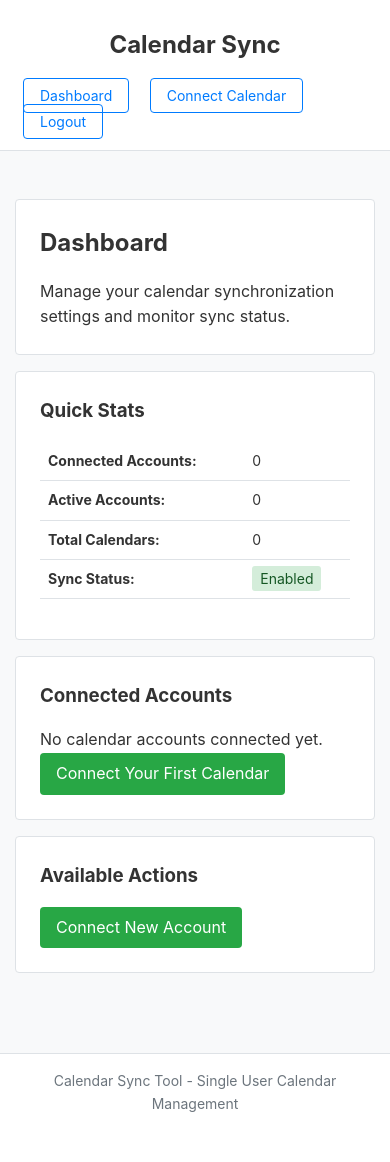
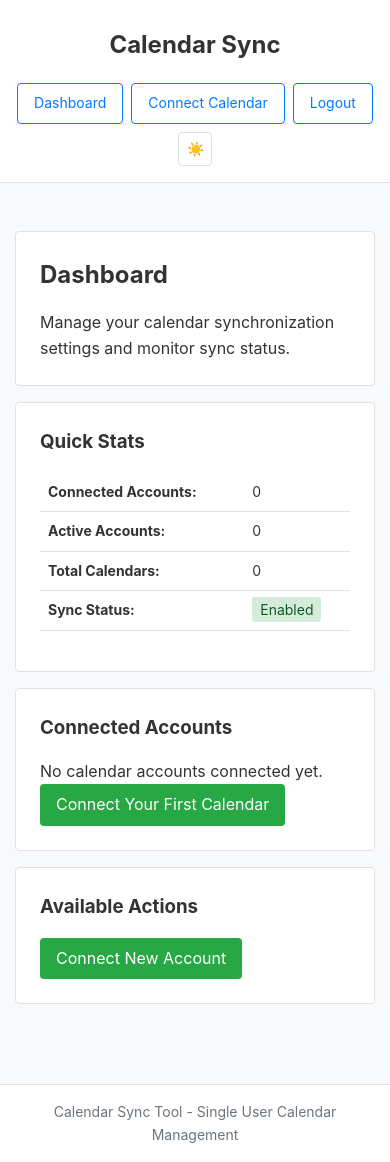
Before and after one commit to heysamtexas/calendar-sync, a Django app: page / in a window 390 px wide. Before the commit the page ends 1112 px from the top, so only its background shows below. Run offline with Django 5.2, Linux system fonts and the light colour scheme; the visitor is signed in with stand-in values (Sample User, id 1); data comes from the database, SQL or seed files in the repository; data that the repository does not hold is empty; some libraries are stand-ins or nearby versions.

Commit message:
Add comprehensive dark mode support to web interface
- Convert all hardcoded colors to CSS custom properties
- Add comprehensive light/dark color palettes with proper contrast
- Implement automatic system preference detection via prefers-color-scheme
- Add manual dark mode toggle button in header navigation
- Store user preference in localStorage with persistence across sessions
- Prevent flash of unstyled content with immediate theme initialization
- Support smooth transitions between light and dark themes
- Maintain accessibility with proper focus indicators and ARIA labels
- Responsive design works seamlessly on mobile and desktop

🤖 Generated with [Claude Code](https://claude.ai/code)

Co-Authored-By: Claude <noreply@anthropic.com>

```diff
--- a/src/static/css/base.css
+++ b/src/static/css/base.css
@@ -1,4 +1,93 @@
 /* Minimal CSS for Calendar Sync Tool MVP */
+
+:root {
+    /* Light theme colors */
+    --bg-primary: #f8f9fa;
+    --bg-secondary: #fff;
+    --bg-tertiary: #f8f9fa;
+    --text-primary: #333;
+    --text-secondary: #6c757d;
+    --text-muted: #495057;
+    --border-color: #dee2e6;
+    --border-light: #e9ecef;
+    --accent-primary: #007bff;
+    --accent-primary-hover: #0056b3;
+    --success-bg: #d4edda;
+    --success-text: #155724;
+    --success-border: #c3e6cb;
+    --error-bg: #f8d7da;
+    --error-text: #721c24;
+    --error-border: #f5c6cb;
+    --warning-bg: #fff3cd;
+    --warning-text: #856404;
+    --warning-border: #ffeaa7;
+    --danger-bg: #dc3545;
+    --danger-hover: #c82333;
+    --toggle-bg: #28a745;
+    --toggle-hover: #218838;
+    --shadow: rgba(0, 0, 0, 0.1);
+    --shadow-dark: rgba(0, 0, 0, 0.2);
+}
+
+/* Dark theme colors */
+@media (prefers-color-scheme: dark) {
+    :root {
+        --bg-primary: #1a1a1a;
+        --bg-secondary: #2d2d2d;
+        --bg-tertiary: #1e1e1e;
+        --text-primary: #e9ecef;
+        --text-secondary: #adb5bd;
+        --text-muted: #868e96;
+        --border-color: #495057;
+        --border-light: #343a40;
+        --accent-primary: #4dabf7;
+        --accent-primary-hover: #339af0;
+        --success-bg: #1b4332;
+        --success-text: #d1e7dd;
+        --success-border: #2d5a3d;
+        --error-bg: #58151c;
+        --error-text: #f8d7da;
+        --error-border: #842029;
+        --warning-bg: #664d03;
+        --warning-text: #fff3cd;
+        --warning-border: #997404;
+        --danger-bg: #dc3545;
+        --danger-hover: #bb2d3b;
+        --toggle-bg: #198754;
+        --toggle-hover: #157347;
+        --shadow: rgba(0, 0, 0, 0.3);
+        --shadow-dark: rgba(0, 0, 0, 0.5);
+    }
+}
+
+/* Manual dark mode class override */
+html.dark-mode {
+    --bg-primary: #1a1a1a;
+    --bg-secondary: #2d2d2d;
+    --bg-tertiary: #1e1e1e;
+    --text-primary: #e9ecef;
+    --text-secondary: #adb5bd;
+    --text-muted: #868e96;
+    --border-color: #495057;
+    --border-light: #343a40;
+    --accent-primary: #4dabf7;
+    --accent-primary-hover: #339af0;
+    --success-bg: #1b4332;
+    --success-text: #d1e7dd;
+    --success-border: #2d5a3d;
+    --error-bg: #58151c;
+    --error-text: #f8d7da;
+    --error-border: #842029;
+    --warning-bg: #664d03;
+    --warning-text: #fff3cd;
+    --warning-border: #997404;
+    --danger-bg: #dc3545;
+    --danger-hover: #bb2d3b;
+    --toggle-bg: #198754;
+    --toggle-hover: #157347;
+    --shadow: rgba(0, 0, 0, 0.3);
+    --shadow-dark: rgba(0, 0, 0, 0.5);
+}
 
 * {
     margin: 0;
@@ -70,96 +163,106 @@ main {
 }
 
 .message.success {
-    background-color: #d4edda;
-    color: #155724;
-    border: 1px solid #c3e6cb;
+    background-color: var(--success-bg);
+    color: var(--success-text);
+    border: 1px solid var(--success-border);
 }
 
 .message.error {
-    background-color: #f8d7da;
-    color: #721c24;
-    border: 1px solid #f5c6cb;
+    background-color: var(--error-bg);
+    color: var(--error-text);
+    border: 1px solid var(--error-border);
 }
 
 .message.warning {
-    background-color: #fff3cd;
-    color: #856404;
-    border: 1px solid #ffeaa7;
+    background-color: var(--warning-bg);
+    color: var(--warning-text);
+    border: 1px solid var(--warning-border);
 }
 
 /* Tables */
 table {
     width: 100%;
     border-collapse: collapse;
-    background: white;
+    background: var(--bg-secondary);
     margin: 1rem 0;
+    transition: background-color 0.3s ease;
 }
 
 th, td {
     padding: 0.75rem;
     text-align: left;
-    border-bottom: 1px solid #dee2e6;
+    border-bottom: 1px solid var(--border-color);
+    transition: border-color 0.3s ease;
 }
 
 th {
-    background-color: #f8f9fa;
+    background-color: var(--bg-tertiary);
     font-weight: 600;
+    color: var(--text-primary);
+    transition: background-color 0.3s ease, color 0.3s ease;
 }
 
 /* Forms */
 form {
-    background: white;
+    background: var(--bg-secondary);
     padding: 1.5rem;
     border-radius: 4px;
     margin: 1rem 0;
+    transition: background-color 0.3s ease;
 }
 
 input, textarea, select {
     width: 100%;
     padding: 0.5rem;
-    border: 1px solid #ced4da;
+    border: 1px solid var(--border-color);
     border-radius: 4px;
     margin-bottom: 1rem;
+    background-color: var(--bg-secondary);
+    color: var(--text-primary);
+    transition: all 0.3s ease;
 }
 
 button, .btn {
     display: inline-block;
     padding: 0.5rem 1rem;
-    background-color: #007bff;
-    color: white;
+    background-color: var(--accent-primary);
+    color: var(--bg-secondary);
     border: none;
     border-radius: 4px;
     text-decoration: none;
     cursor: pointer;
+    transition: all 0.3s ease;
 }
 
 button:hover, .btn:hover {
-    background-color: #0056b3;
+    background-color: var(--accent-primary-hover);
 }
 
 .btn-danger {
-    background-color: #dc3545;
+    background-color: var(--danger-bg);
 }
 
 .btn-danger:hover {
-    background-color: #c82333;
+    background-color: var(--danger-hover);
 }
 
 .btn-success {
-    background-color: #28a745;
+    background-color: var(--toggle-bg);
 }
 
 .btn-success:hover {
-    background-color: #218838;
+    background-color: var(--toggle-hover);
 }
 
 /* Cards */
 .card {
-    background: white;
+    background: var(--bg-secondary);
     padding: 1.5rem;
     border-radius: 4px;
     margin: 1rem 0;
-    border: 1px solid #dee2e6;
+    border: 1px solid var(--border-color);
+    transition: all 0.3s ease;
 }
 
 .card h2, .card h3 {
@@ -635,12 +740,55 @@ input:focus, textarea:focus, select:focus {
 .btn:disabled {
     opacity: 0.6;
     cursor: not-allowed;
-    background-color: #6c757d;
+    background-color: var(--text-secondary);
 }
 
 .btn:disabled:hover {
-    background-color: #6c757d;
+    background-color: var(--text-secondary);
     transform: none;
+}
+
+/* Dark Mode Toggle Styles */
+.dark-mode-toggle {
+    display: flex;
+    align-items: center;
+    gap: 0.5rem;
+    padding: 0.5rem;
+    background: none;
+    border: 1px solid var(--border-color);
+    border-radius: 4px;
+    cursor: pointer;
+    transition: all 0.3s ease;
+    color: var(--text-primary);
+}
+
+.dark-mode-toggle:hover {
+    background-color: var(--bg-tertiary);
+    border-color: var(--accent-primary);
+}
+
+.dark-mode-toggle:focus {
+    outline: 2px solid var(--accent-primary);
+    outline-offset: 2px;
+}
+
+.dark-mode-icon {
+    width: 1rem;
+    height: 1rem;
+    display: inline-block;
+}
+
+.dark-mode-icon.light::before {
+    content: "☀️";
+}
+
+.dark-mode-icon.dark::before {
+    content: "🌙";
+}
+
+/* Dark mode transitions */
+* {
+    transition: background-color 0.3s ease, color 0.3s ease, border-color 0.3s ease;
 }
 
 /* Mobile responsive */
@@ -650,8 +798,20 @@ input:focus, textarea:focus, select:focus {
         gap: 1rem;
     }
 
+    header nav {
+        display: flex;
+        flex-wrap: wrap;
+        justify-content: center;
+        gap: 0.5rem;
+    }
+
     header nav a {
-        margin: 0 0.5rem;
+        margin: 0;
+        font-size: 0.875rem;
+    }
+
+    .dark-mode-toggle {
+        margin: 0;
         font-size: 0.875rem;
     }
 
--- a/src/static/js/app.js
+++ b/src/static/js/app.js
@@ -1,5 +1,55 @@
+// Dark Mode Functionality
+function initializeDarkMode() {
+    const darkModeToggle = document.getElementById('darkModeToggle');
+    const darkModeIcon = document.getElementById('darkModeIcon');
+    const html = document.documentElement;
+
+    // Check for saved theme preference or default to system preference
+    const savedTheme = localStorage.getItem('darkMode');
+    const systemPrefersDark = window.matchMedia('(prefers-color-scheme: dark)').matches;
+
+    let isDarkMode = savedTheme === 'enabled' || (savedTheme === null && systemPrefersDark);
+
+    // Apply initial theme
+    updateDarkMode(isDarkMode);
+
+    // Toggle dark mode on button click
+    if (darkModeToggle) {
+        darkModeToggle.addEventListener('click', function() {
+            isDarkMode = !isDarkMode;
+            updateDarkMode(isDarkMode);
+            localStorage.setItem('darkMode', isDarkMode ? 'enabled' : 'disabled');
+        });
+    }
+
+    // Listen for system theme changes
+    window.matchMedia('(prefers-color-scheme: dark)').addEventListener('change', function(e) {
+        if (localStorage.getItem('darkMode') === null) {
+            isDarkMode = e.matches;
+            updateDarkMode(isDarkMode);
+        }
+    });
+
+    function updateDarkMode(isDark) {
+        if (isDark) {
+            html.classList.add('dark-mode');
+            if (darkModeIcon) {
+                darkModeIcon.className = 'dark-mode-icon dark';
+            }
+        } else {
+            html.classList.remove('dark-mode');
+            if (darkModeIcon) {
+                darkModeIcon.className = 'dark-mode-icon light';
+            }
+        }
+    }
+}
+
 // HTMX Configuration and Event Handlers
 document.addEventListener('DOMContentLoaded', function() {
+
+    // Initialize dark mode
+    initializeDarkMode();
 
     // Set dynamic calendar colors using CSS custom properties
     document.querySelectorAll('.calendar-color-badge[data-color]').forEach(function(badge) {
--- a/src/templates/base.html
+++ b/src/templates/base.html
@@ -7,6 +7,18 @@
     <title>{% block title %}Calendar Sync Tool{% endblock %}</title>
     {% load static %}
     <link rel="stylesheet" href="{% static 'css/base.css' %}">
+    <script>
+        // Initialize dark mode immediately to prevent flash
+        (function() {
+            const savedTheme = localStorage.getItem('darkMode');
+            const systemPrefersDark = window.matchMedia('(prefers-color-scheme: dark)').matches;
+            const isDarkMode = savedTheme === 'enabled' || (savedTheme === null && systemPrefersDark);
+
+            if (isDarkMode) {
+                document.documentElement.classList.add('dark-mode');
+            }
+        })();
+    </script>
     <script src="https://unpkg.com/htmx.org@1.9.10"></script>
     <script src="{% static 'js/app.js' %}"></script>
 </head>
@@ -22,6 +34,10 @@
                 {% else %}
                     <a href="{% url 'login' %}">Login</a>
                 {% endif %}
+                <button class="dark-mode-toggle" id="darkModeToggle" aria-label="Toggle dark mode">
+                    <span class="dark-mode-icon light" id="darkModeIcon"></span>
+                    <span class="sr-only">Dark mode</span>
+                </button>
             </nav>
         </div>
     </header>
```
Also changed, not shown: other parts of src/static/css/base.css (+48 -42 lines).
